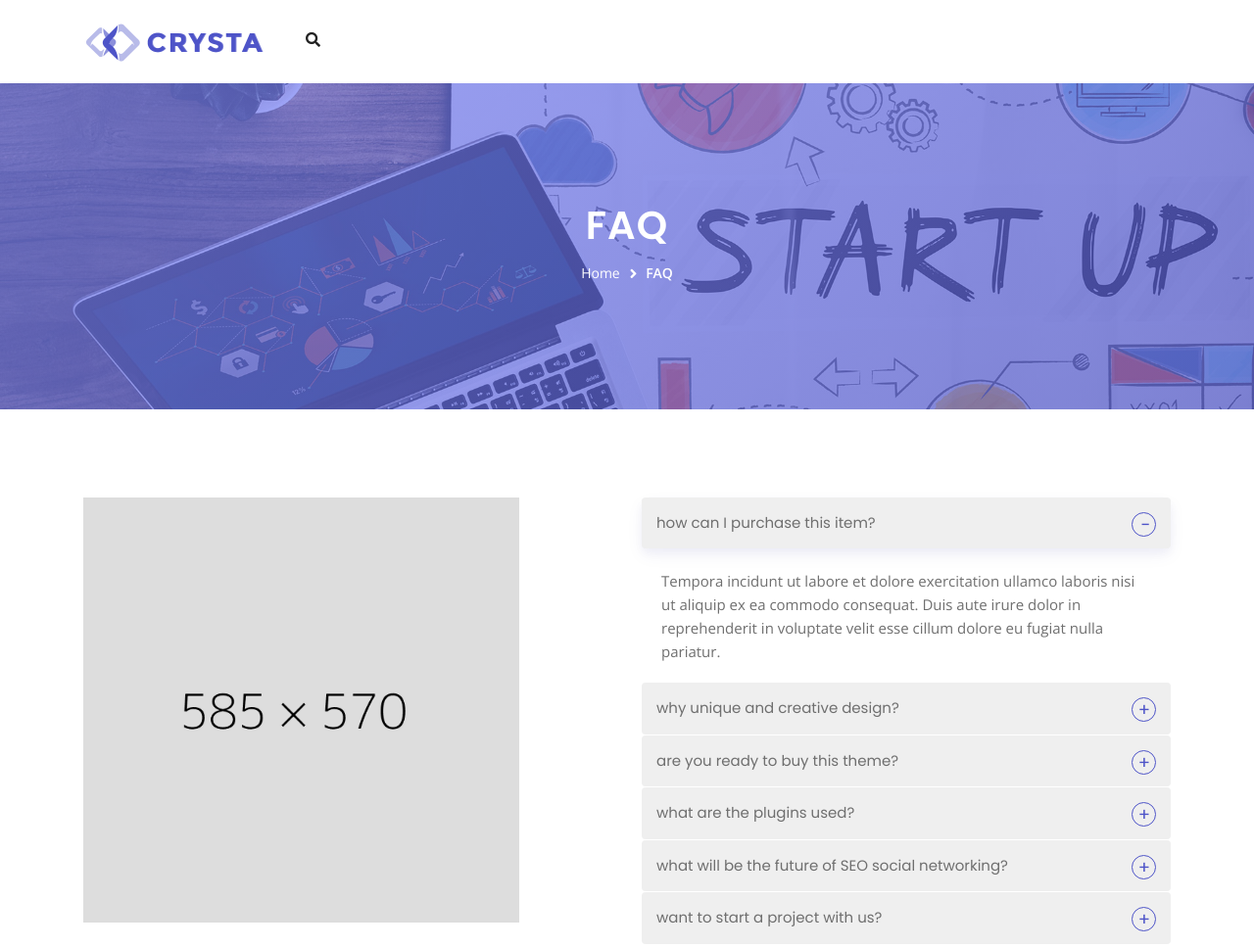
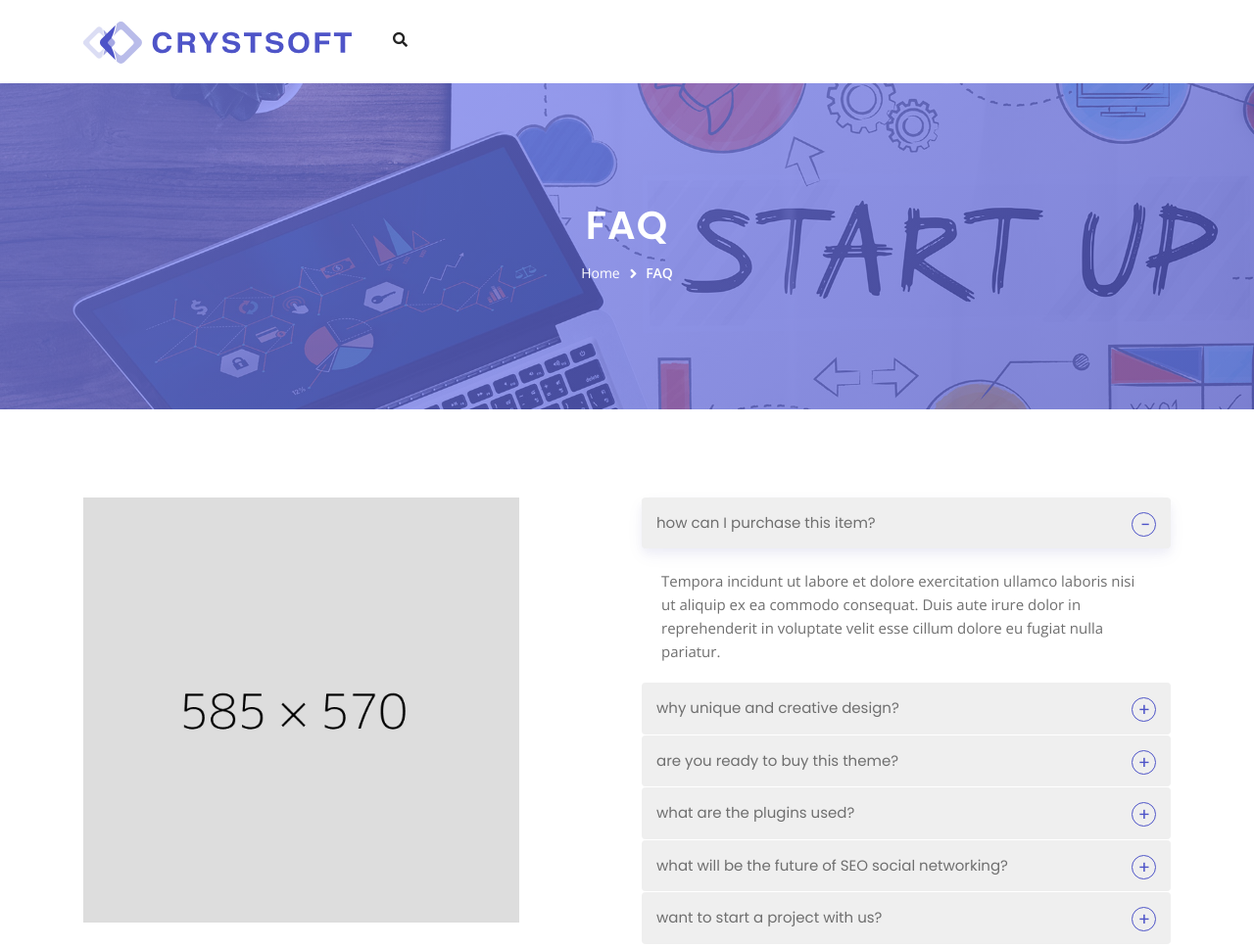
Before and after one commit to technobia/crystlab, a website: page faq.html in a window 1280 px wide. Shown: the top 968 px of the page at 98% size. Drawn offline with nearby package versions, Linux system fonts and the light colour scheme.

Commit message:
update logos

```diff
--- a/faq.html
+++ b/faq.html
@@ -73,7 +73,7 @@
 
                                     <div class="navbar-header navbar-header-custom">
                                         <!-- start logo -->
-                                        <a href="index.html" class="navbar-brand"><img id="logo" src="img/logos/logo.png" alt="logo"></a>
+                                        <a href="index.html" class="navbar-brand"><img id="logo" src="img/logos/logo.svg" alt="logo"></a>
                                         <!-- end logo -->
                                     </div>
 
```
Also changed, not shown: about.html (+1 -1 lines), blog-default.html (+1 -1 lines), blog-grid.html (+1 -1 lines), blog-post.html (+1 -1 lines), contact.html (+1 -1 lines), our-team.html (+1 -1 lines), pricing.html (+1 -1 lines), projects-style2.html (+1 -1 lines), projects.html (+1 -1 lines), search.html (+1 -1 lines), services.html (+1 -1 lines), single-project.html (+1 -1 lines), tables.html (+1 -1 lines), tabs-and-accordions.html (+1 -1 lines).
